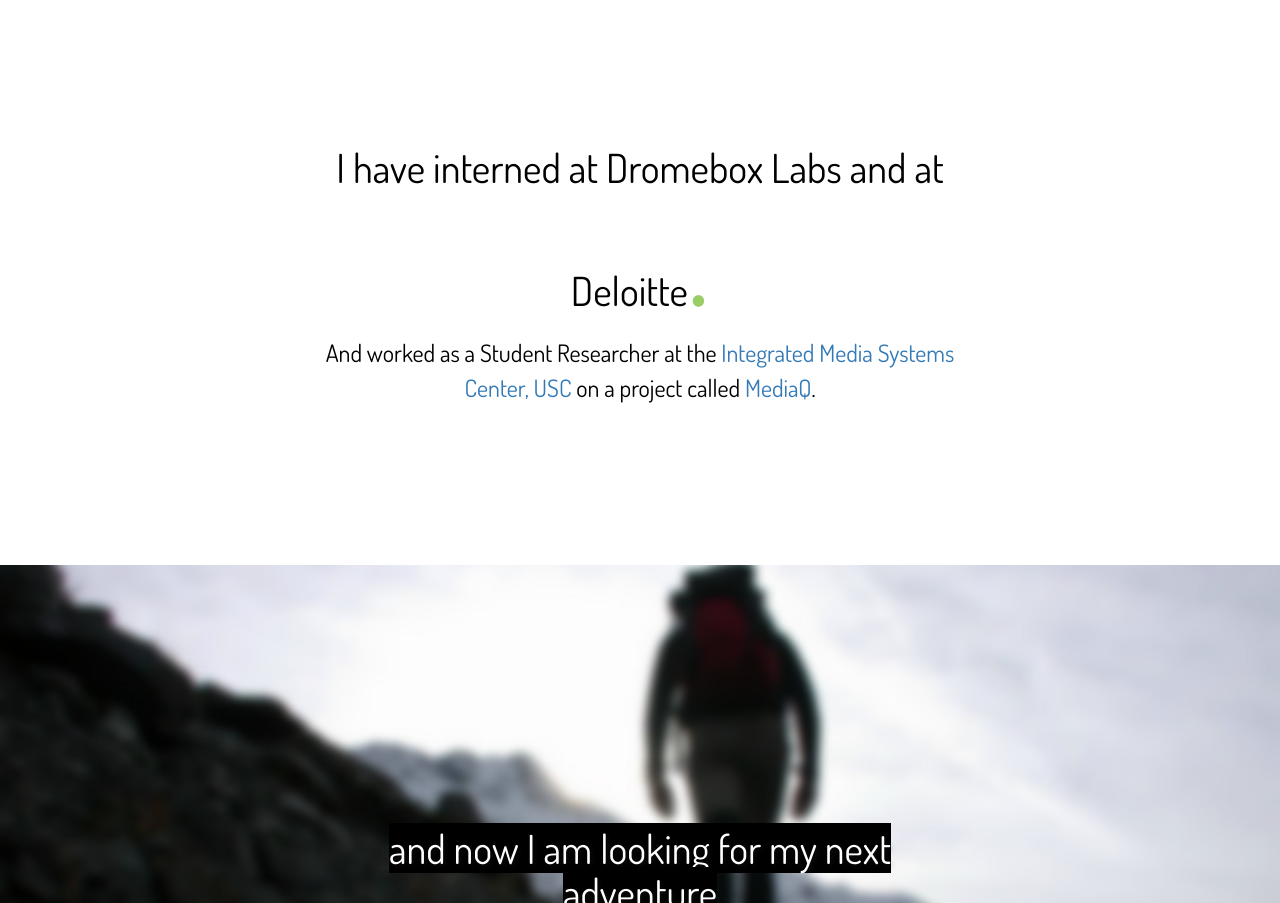
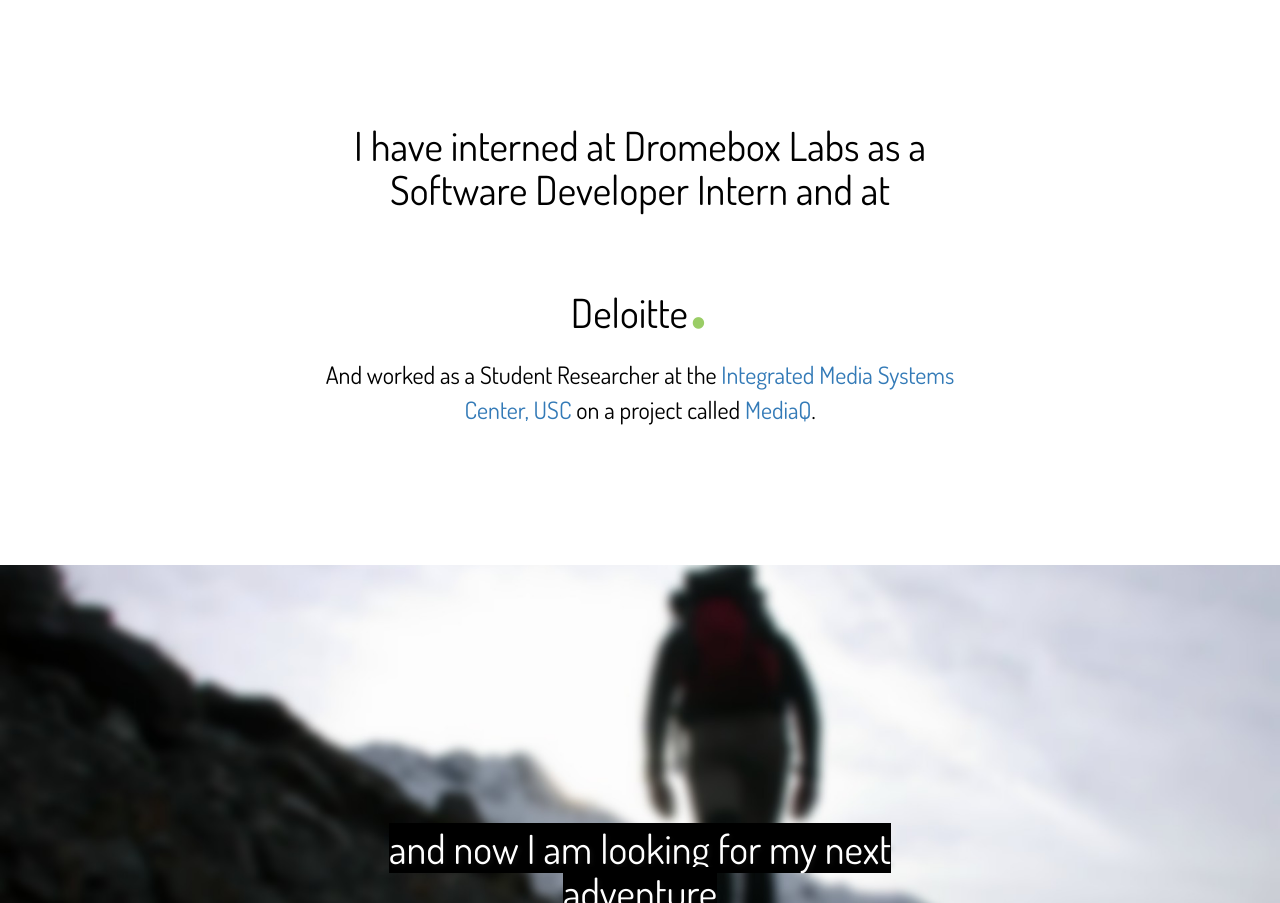
Before and after one commit to tallarudra/tallarudra.github.io, a plain HTML site: page index.html in a window 1280 px wide. Shown: the part 3740-4643 px from the top of the page. Drawn offline with nearby package versions, Linux system fonts and the light colour scheme.

Commit message:
Update index.html

```diff
--- a/index.html
+++ b/index.html
@@ -374,7 +374,7 @@
 
 <div class="hero">
   <div class="hero-text hero-text-dark">
-    <h2>I have interned at Dromebox Labs and at Deloitte<span style="font-size:125px;color:#9ACD66">.</span></h2>
+    <h2>I have interned at Dromebox Labs as a Software Developer Intern and at Deloitte<span style="font-size:125px;color:#9ACD66">.</span></h2>
     <div class="hero-tagline">And worked as a Student Researcher at the <a href="http://imsc.usc.edu/" target="_blank">Integrated Media Systems Center, USC</a> on a project called <a href="http://mediaq.usc.edu/" target="_blank">MediaQ</a>.</div>
   </div>
 </div>
```
